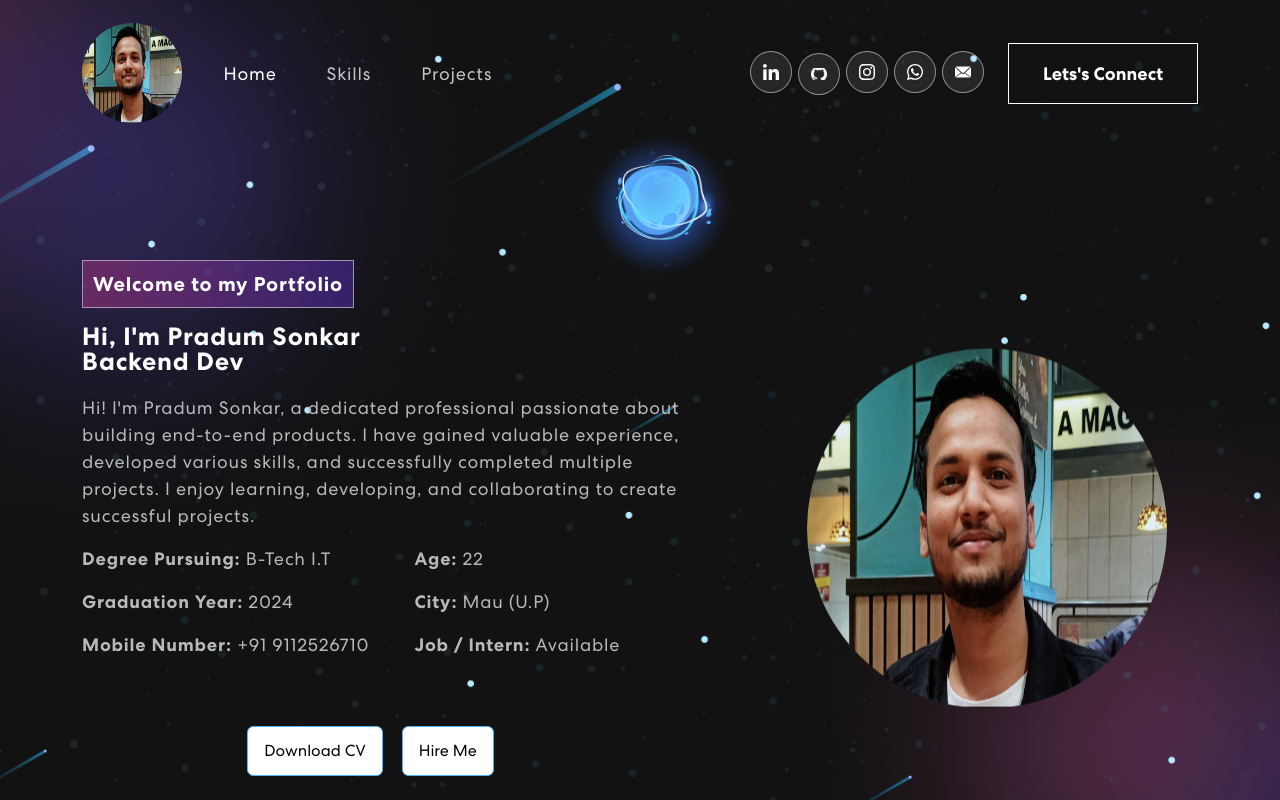
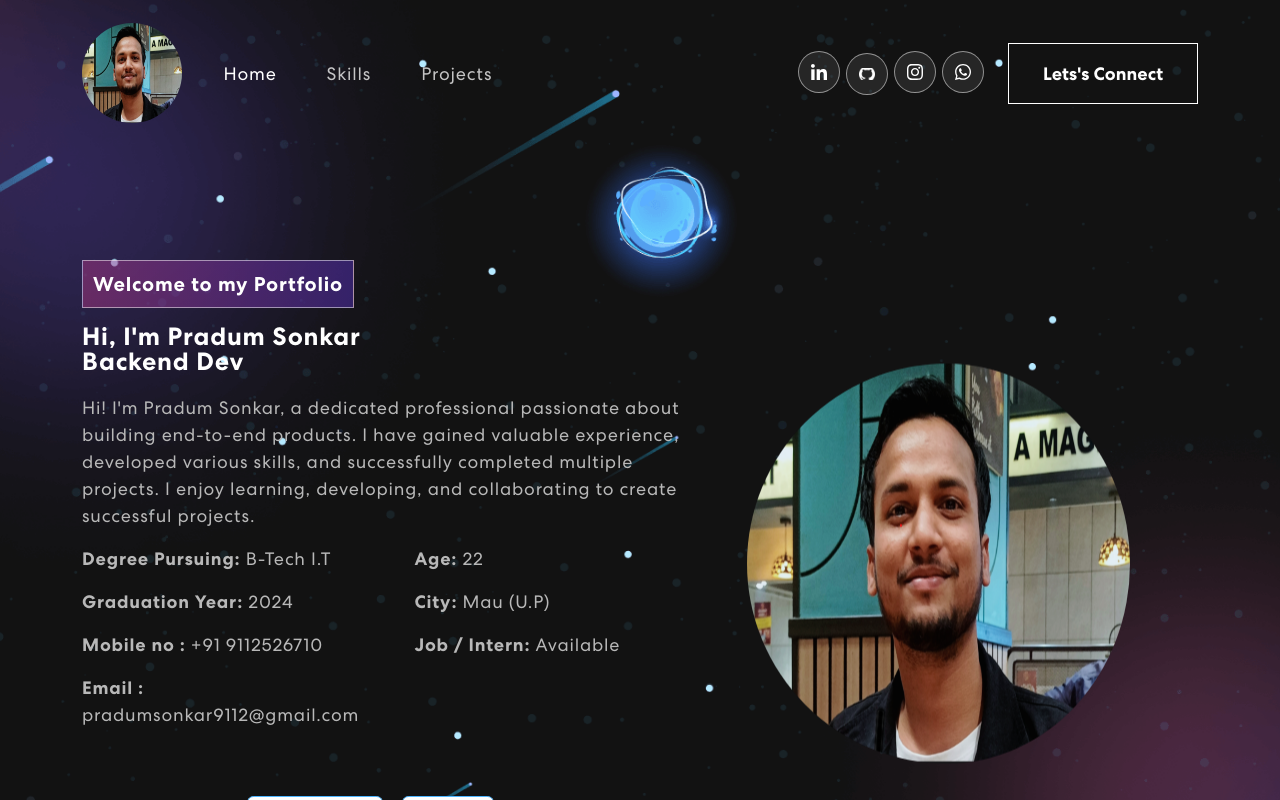
Before and after one commit to pradum9112/Portfolio_PradumSonkar, a React (Create React App) app: page / in a window 1280 px wide. Shown: the top 800 px of the page. Built offline with nearby package versions, Linux system fonts and the light colour scheme.

Commit message:
added email

```diff
--- a/src/components/Banner.js
+++ b/src/components/Banner.js
@@ -57,7 +57,7 @@ function Banner() {
 
   return (
     <section className="banner" id="home">
-      <Container>
+      <Container >
         <Row className="align-items-center">
         <Col xs={12} md={6} xl={7}>
             <span className="tagline">Welcome to my Portfolio</span>
@@ -75,7 +75,8 @@ function Banner() {
                 <div className="col">
                   <p><strong>Degree Pursuing:</strong> B-Tech I.T</p>
                   <p><strong>Graduation Year:</strong> 2024</p>
-                  <p><strong>Mobile Number:</strong> +91 9112526710</p>
+                  <p><strong>Mobile no :</strong> +91 9112526710</p>
+                  <p><strong>Email :</strong> pradumsonkar9112@gmail.com</p>
 
                 </div>
                 <div className="col">
@@ -87,8 +88,8 @@ function Banner() {
             </div>
             <Cv />
           </Col>
-          <Col xs={12} md={6} xl={5}>
-            <img src={pradumImg} alt="Header Img" style={{ width: '400px', height: '400px', borderRadius: '50%',padding:"20px", marginLeft:"40px"}}  className="profile-img" />
+          <Col xs={12} md={6} xl={5} className="portfolio-section">
+            <img src={pradumImg} alt="Header Img" style={{ width: '400px', height: '400px',paddingRight:"17px", borderRadius: '50%'}}  className="portfolio-section" />
 
           </Col>
 
--- a/src/components/Footer.js
+++ b/src/components/Footer.js
@@ -18,7 +18,7 @@ const Footer = () => {
         <a href="#" className="footer_logo">
           Designed and Developed by Pradum Sonkar
         </a>
-        <ul className="permalinks">
+        <ul className="permalinks" style={{ marginRight: '23px'}}>
           <li>
             <a href="#home">Home</a>
           </li>
@@ -29,7 +29,7 @@ const Footer = () => {
             <a href="#projects">Project</a>
           </li>
         </ul>
-        <div className="social-icon ">
+        <div className="social-icon text-center">
           <a href="https://www.linkedin.com/in/pradum-sonkar//" target="_blank" rel="noopener noreferrer" aria-label="LinkedIn">
             <img src={navIcon1} alt="LinkedIn" />
           </a>
@@ -53,18 +53,18 @@ const Footer = () => {
            <img src={whatsappIcon} alt="whatsapp" />
           </a>
 
-          {/* Email Link */}
+          {/* Email Link
           <a
-            href={mailtoLink} // Corrected email link
+            href={mailtoLink}
             target="_blank"
             rel="noopener noreferrer"
             aria-label="Email me"
           >
             <img src={emailIcon} alt="email" />
-          </a>
+          </a> */}
         </div>
 
-        <div className="footer_copyright">
+        <div className="footer_copyright text-center" style={{ marginLeft: '3px'}}>
           <small>© {currentYear} Copy rights. All rights reserved.</small>
         </div>
       </div>
--- a/src/components/NavBar.js
+++ b/src/components/NavBar.js
@@ -109,14 +109,14 @@ function NavBar() {
           </a>
 
           {/* Email Link */}
-          <a
+          {/* <a
             href={mailtoLink} // Corrected email link
             target="_blank"
             rel="noopener noreferrer"
             aria-label="Email me"
           >
             <img src={emailIcon} alt="email" />
-          </a>
+          </a> */}
               </div>
               <HashLink to="#connect">
                 <button className="vvd" onClick={() => console.log("connect")}>
```
